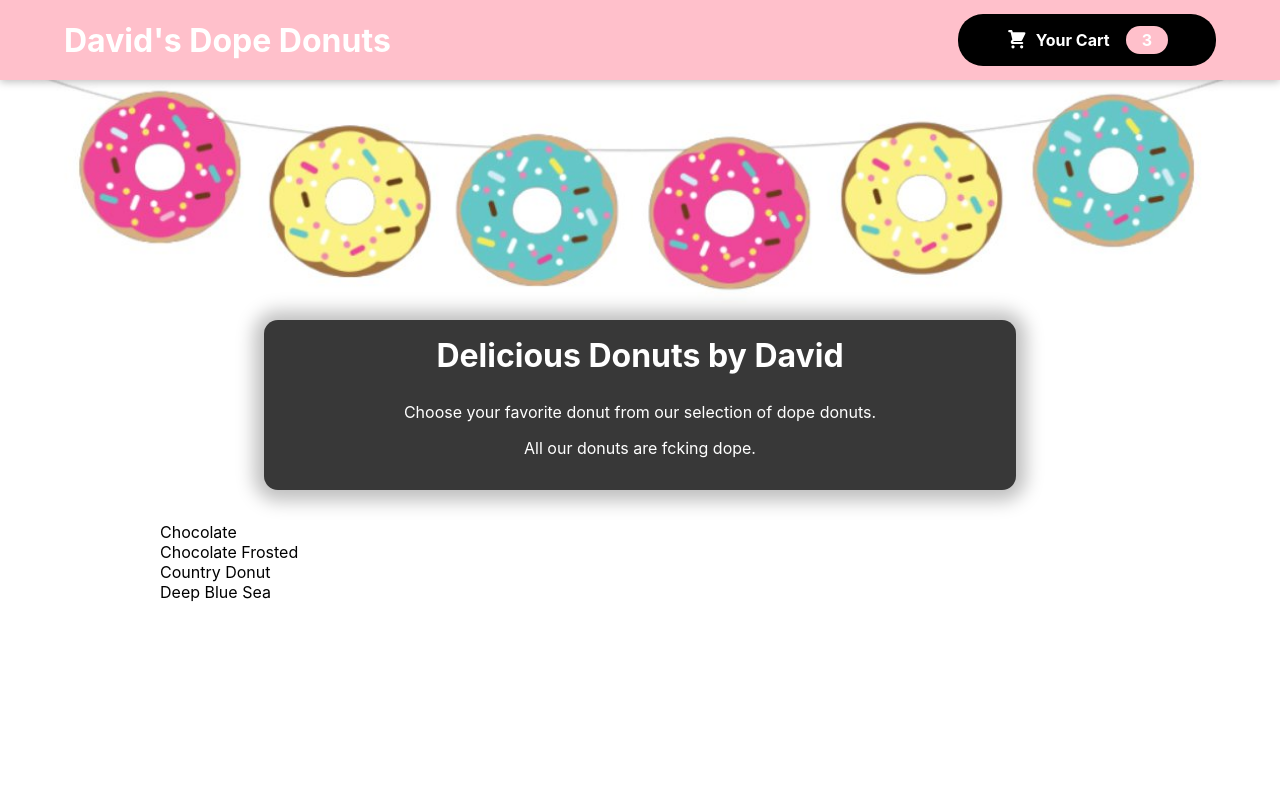
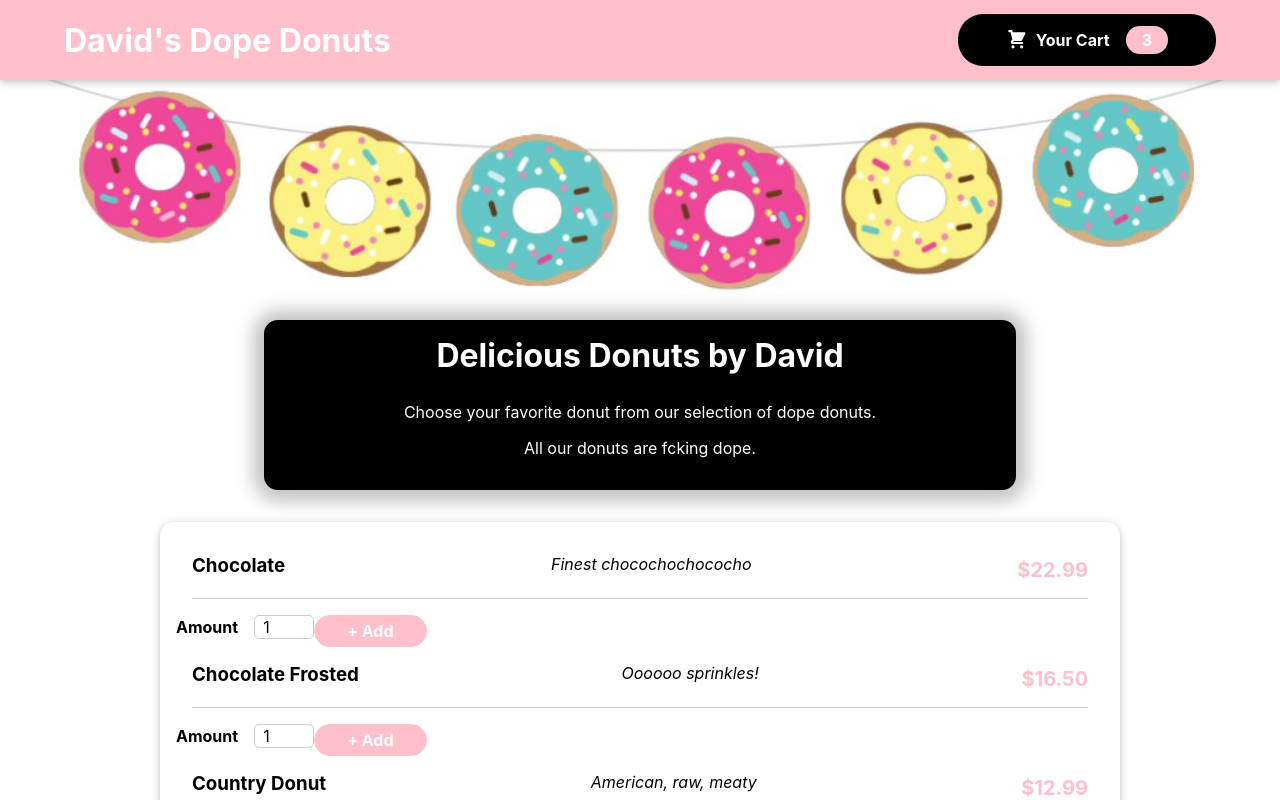
Before and after one commit to dk4tz/preactice, a React (Create React App) app in the folder order-food/: page / in a window 1280 px wide. Shown: the top 800 px of the page. Built offline with nearby package versions, Linux system fonts and the light colour scheme.

Commit message:
Added new MealItem component and associated files, modified MealsSummary styling, added UI Card and Input components

```diff
--- a/order-food/src/components/Meals/AvailableMeals.js
+++ b/order-food/src/components/Meals/AvailableMeals.js
@@ -1,14 +1,25 @@
 import React from "react";
+import Card from "../UI/Card";
+import MealItem from "./MealItem/MealItem";
 
 import styles from "./AvailableMeals.module.css";
 import DUMMY_DONUTS from "../../data/dummy-donuts";
 
 const AvailableMeals = () => {
-  const donutsList = DUMMY_DONUTS.map((donut) => <li>{donut.name}</li>);
+  const donutsList = DUMMY_DONUTS.map((donut) => (
+    <MealItem
+      key={donut.id}
+      name={donut.name}
+      description={donut.description}
+      price={donut.price}
+    />
+  ));
 
   return (
     <section className={styles.donuts}>
-      <ul>{donutsList}</ul>
+      <Card>
+        <ul>{donutsList}</ul>
+      </Card>
     </section>
   );
 };
--- /dev/null
+++ b/order-food/src/components/Meals/MealItem/MealItem.js
@@ -0,0 +1,23 @@
+import React from "react";
+import MealItemForm from "./MealItemForm";
+
+import styles from './MealItem.module.css';
+
+const MealItem = (props) => {
+  const price = `$${props.price.toFixed(2)}`; // format price and make sure you always render 2 decimal places
+
+  return (
+    <li>
+      <div className={styles.meal}>
+        <h3>{props.name}</h3>
+        <div className={styles.description}>{props.description}</div>
+        <div className={styles.price}>{price}</div>
+      </div>
+      <div>
+        <MealItemForm />
+      </div>
+    </li>
+  );
+};
+
+export default MealItem;
--- /dev/null
+++ b/order-food/src/components/Meals/MealItem/MealItem.module.css
@@ -0,0 +1,22 @@
+.meal {
+    display: flex;
+    justify-content: space-between;
+    margin: 1rem;
+    padding-bottom: 1rem;
+    border-bottom: 1px solid #ccc;
+  }
+
+  .meal h3 {
+    margin: 0 0 0.25rem 0;
+  }
+
+  .description {
+    font-style: italic;
+  }
+
+  .price {
+    margin-top: 0.25rem;
+    font-weight: bold;
+    color: pink;
+    font-size: 1.25rem;
+  }
--- /dev/null
+++ b/order-food/src/components/Meals/MealItem/MealItemForm.js
@@ -0,0 +1,24 @@
+import React, { Fragment } from "react";
+import Input from "../../UI/Input";
+
+import styles from './MealItemForm.module.css';
+
+const MealItemForm = (props) =>{
+    return (
+        <Fragment>
+            <form className={styles.form}>
+                <Input label='Amount' input={{
+                    id: 'amount',
+                    type: 'number',
+                    min: '1',
+                    max: '5',
+                    step: '1',
+                    defaultValue: '1'
+                }}/>
+                <button>+ Add</button>
+            </form>
+        </Fragment>
+    )
+};
+
+export default MealItemForm;
--- /dev/null
+++ b/order-food/src/components/Meals/MealItem/MealItemForm.module.css
@@ -0,0 +1,22 @@
+.form {
+    text-align: right;
+    display: flex;
+  }
+
+  .form button {
+    font: inherit;
+    cursor: pointer;
+    background-color: pink;
+    border: 1px solid pink;
+    color: white;
+    padding: 0.25rem 2rem;
+    border-radius: 20px;
+    font-weight: bold;
+    float: right;
+  }
+
+  .form button:hover,
+  .form button:active {
+    background-color: black;
+    border-color: black;
+}
--- a/order-food/src/components/Meals/MealsSummary.module.css
+++ b/order-food/src/components/Meals/MealsSummary.module.css
@@ -5,7 +5,7 @@
     margin: auto;
     margin-top: -10rem;
     position: relative;
-    background-color: #383838;
+    background-color: black;
     color: white;
     border-radius: 14px;
     padding: 1rem;
--- /dev/null
+++ b/order-food/src/components/UI/Card.js
@@ -0,0 +1,9 @@
+import React, { Fragment } from "react";
+
+import styles from "./Card.module.css";
+
+const Card = (props) => {
+  return <div className={styles.card}>{props.children}</div>;
+};
+
+export default Card;
--- /dev/null
+++ b/order-food/src/components/UI/Card.module.css
@@ -0,0 +1,6 @@
+.card {
+    padding: 1rem;
+    box-shadow: 0 2px 8px rgba(0, 0, 0, 0.25);
+    border-radius: 14px;
+    background-color: white;
+  }
--- /dev/null
+++ b/order-food/src/components/UI/Input.js
@@ -0,0 +1,14 @@
+import React from "react";
+
+import styles from './Input.module.css';
+
+const Input = (props) => {
+    return (
+        <div className={styles.input}>
+            <label htmlFor={props.input.id}>{props.label}</label>
+            <input id={props.input.id} {...props.input}>{props.children}</input>
+        </div>
+    )
+};
+
+export default Input;
--- /dev/null
+++ b/order-food/src/components/UI/Input.module.css
@@ -0,0 +1,18 @@
+.input {
+    display: flex;
+    align-items: center;
+    margin-bottom: 0.5rem;
+  }
+
+  .input label {
+    font-weight: bold;
+    margin-right: 1rem;
+  }
+
+  .input input {
+    width: 3rem;
+    border-radius: 5px;
+    border: 1px solid #ccc;
+    font: inherit;
+    padding-left: 0.5rem;
+  }
```
